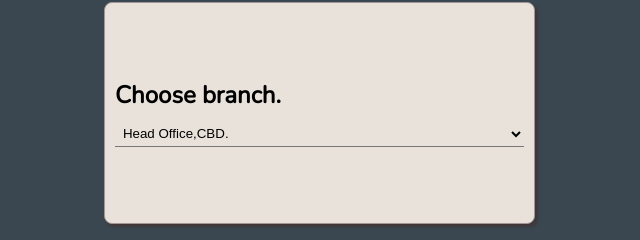
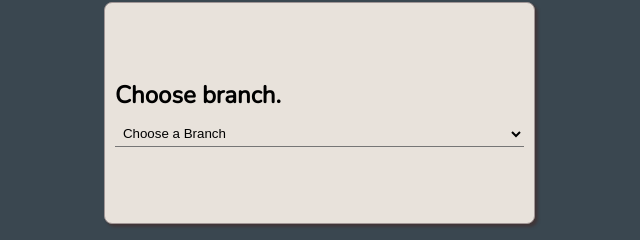
Before and after one commit to MNkomazana/feedback-form, a plain HTML site: page index.html in a window 1280 px wide. Shown: the part 1428-1668 px from the top of the page, 563-1203 px from the left. Drawn offline with nearby package versions, Linux system fonts and the light colour scheme.

Commit message:
select option added

```diff
--- a/index.html
+++ b/index.html
@@ -76,10 +76,11 @@
                     <div class="location sub">
                         <label for="bName">Choose branch.</label>
                         <select name="branch" id="bName" required>
-                            <option value="">Head Office,CBD.</option>
-                            <option value="">Randburg branch</option>
-                            <option value="">Capetown office</option>
-                            <option value="">Mpumalanga office</option>
+                            <option value="#" class="span"><span>Choose a Branch</span></option>
+                            <option value="Head Office">Head Office,CBD.</option>
+                            <option value="Randburg">Randburg branch</option>
+                            <option value="CT">Capetown office</option>
+                            <option value="Mpumalanga">Mpumalanga office</option>
                         </select>
                     </div>
                 </div>
```
